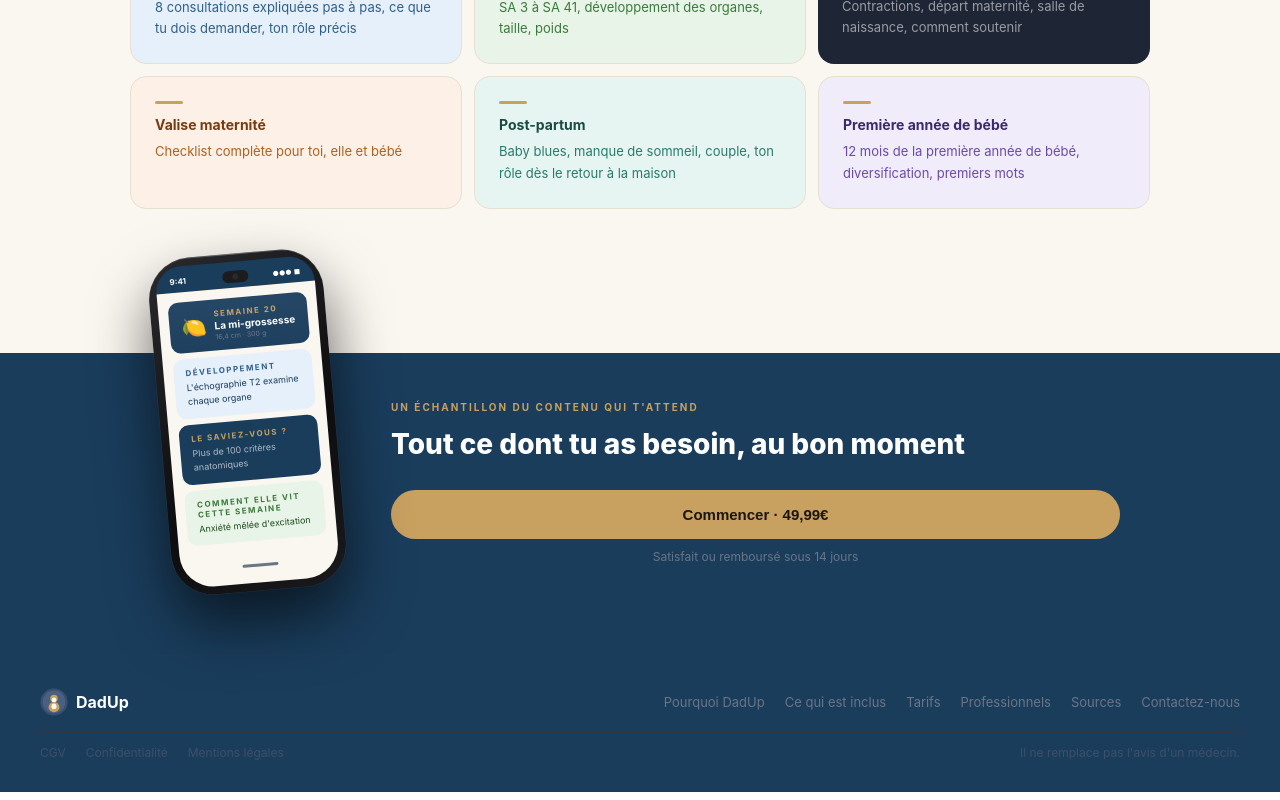
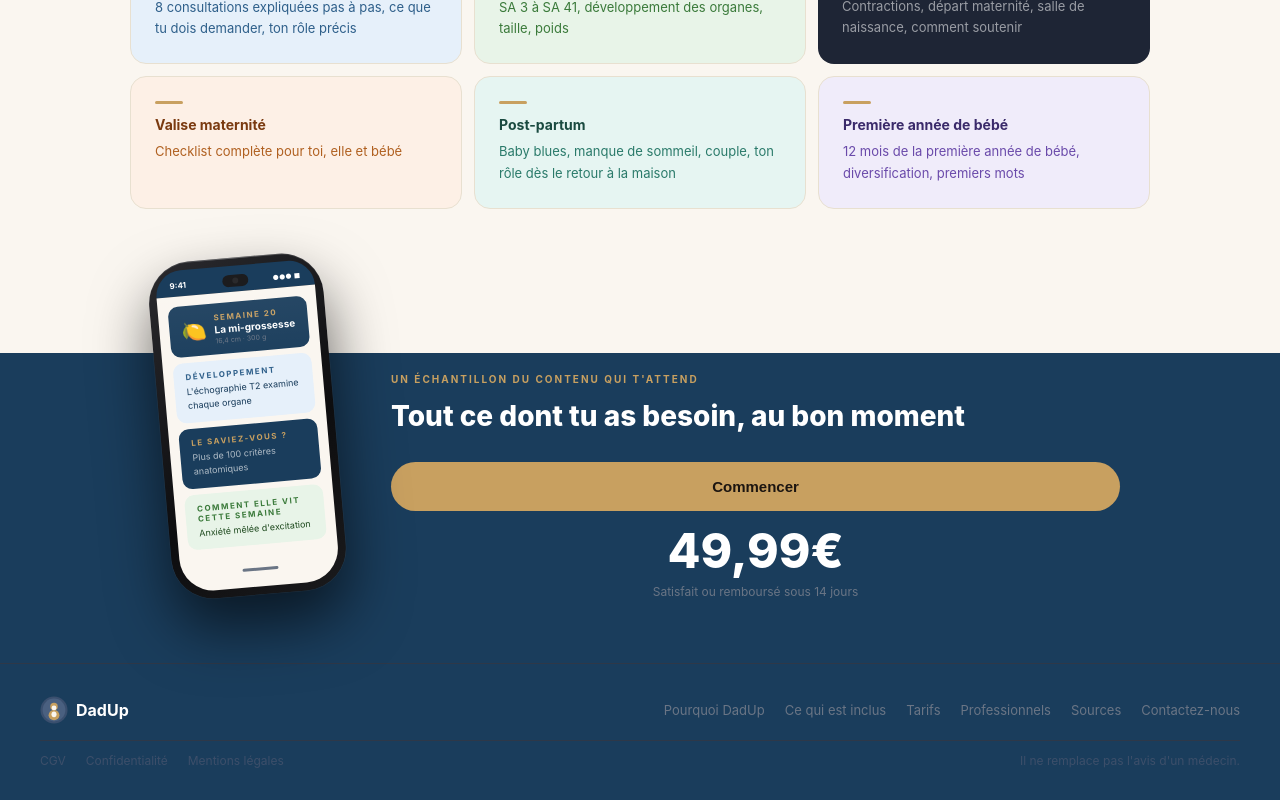
Before and after one commit to Julproject/dadup, a Next.js app: page /inclus in a window 1280 px wide. Shown: the part 521-1321 px from the top of the page. Built offline with nearby package versions, Linux system fonts and the light colour scheme.

Commit message:
Update page.tsx

```diff
--- a/app/inclus/page.tsx
+++ b/app/inclus/page.tsx
@@ -341,8 +341,9 @@ export default function InclusPage() {
               <p style={{ color: C.white, fontSize: '28px', fontWeight: 800, margin: '0 0 28px', lineHeight: 1.25 }}>Tout ce dont tu as besoin, au bon moment</p>
               <div>
                 <button onClick={() => setShowModal(true)} style={{ background: C.gold, color: '#1c1510', border: 'none', padding: '16px 32px', borderRadius: '32px', fontSize: '15px', fontWeight: 800, cursor: 'pointer', display: 'block', marginBottom: '10px', width: '100%' }}>
-                  Commencer · 49,99€
+                  Commencer
                 </button>
+                <p style={{ color: C.white, fontSize: '48px', fontWeight: 800, margin: '8px 0 4px', textAlign: 'center' as const }}>49,99€</p>
                 <p style={{ color: '#6a7585', fontSize: '12px', margin: 0, textAlign: 'center' as const }}>Satisfait ou remboursé sous 14 jours</p>
               </div>
             </div>
```
